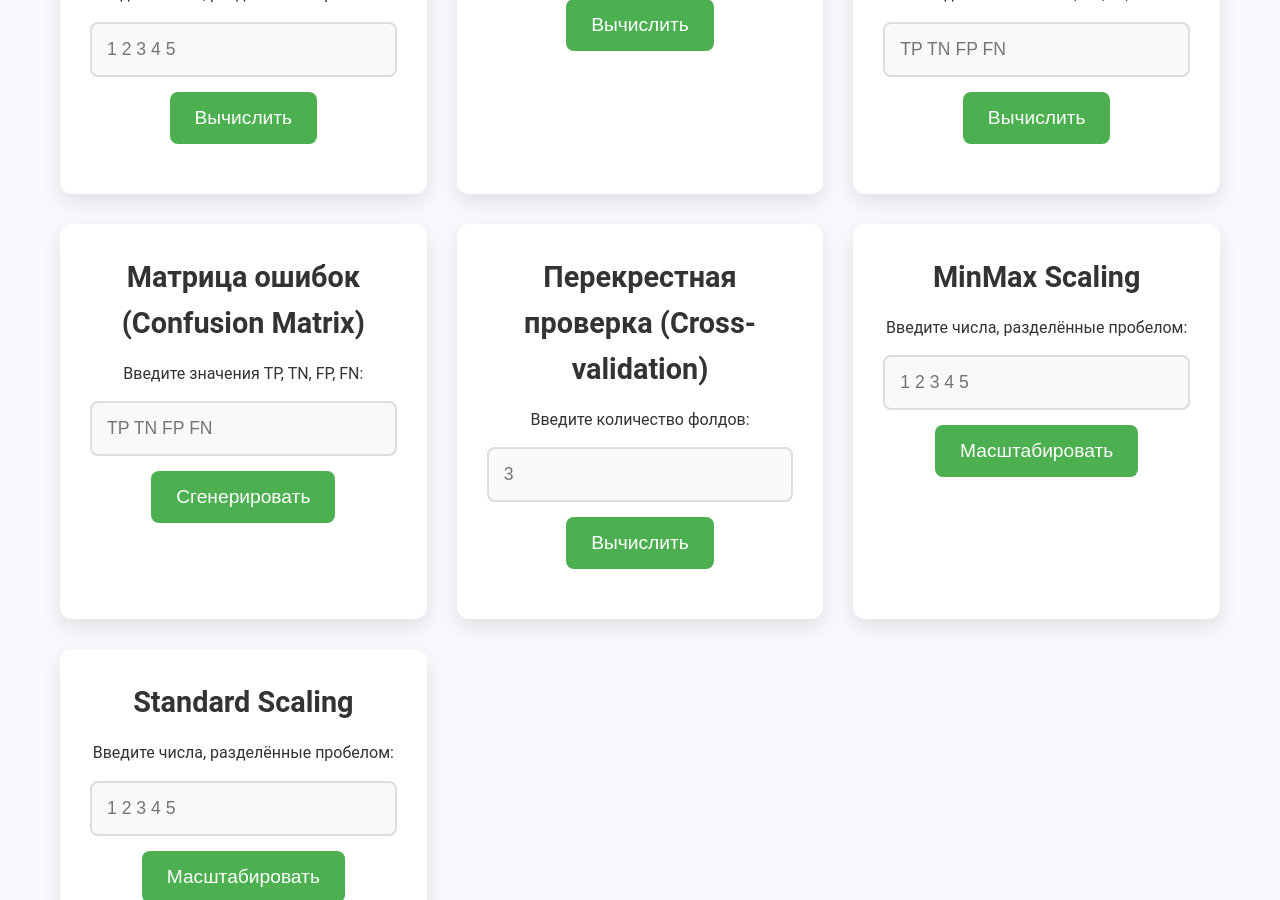
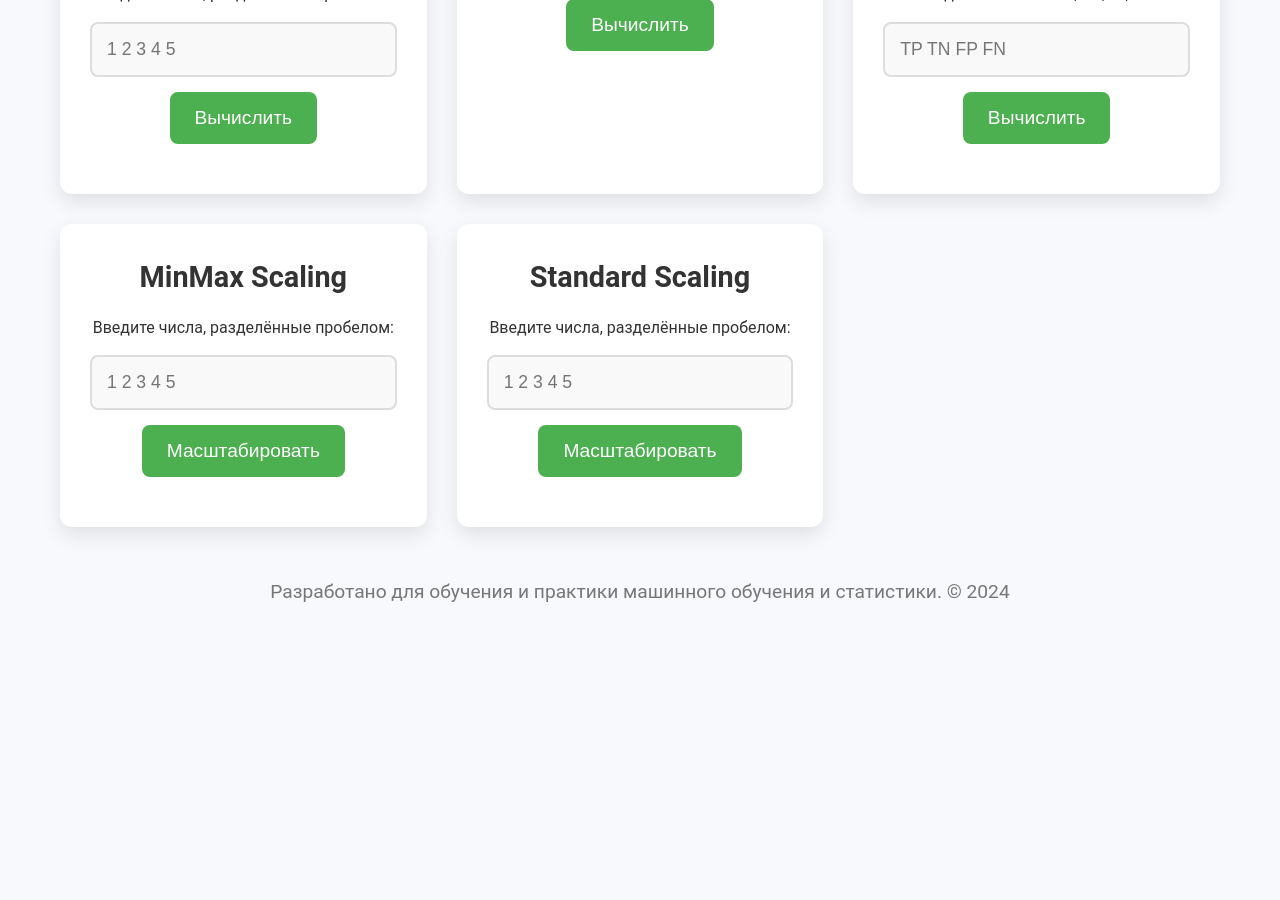
Before and after one commit to nediol/nediol.github.io, a Jekyll site: the page calc.html, which Jekyll copies as it is, in a window 1280 px wide and 900 px high, scrolled down 696 px. Built offline with Jekyll 4.4.1, drawn with Linux system fonts in a browser that asks for light colours; after the commit the page ends 1334 px from its top, so only the background shows below that.

Commit message:
Update calc.html

```diff
--- a/calc.html
+++ b/calc.html
@@ -180,24 +180,6 @@
             <p class="result" id="f1ScoreResult"></p>
         </div>
 
-        <!-- Матрица ошибок (Confusion Matrix) -->
-        <div class="card">
-            <h3>Матрица ошибок (Confusion Matrix)</h3>
-            <p>Введите значения TP, TN, FP, FN:</p>
-            <input type="text" id="confusionMatrixInput" placeholder="TP TN FP FN">
-            <button onclick="generateConfusionMatrix()">Сгенерировать</button>
-            <p class="result" id="confusionMatrixResult"></p>
-        </div>
-
-        <!-- Перекрестная проверка (Cross-validation) -->
-        <div class="card">
-            <h3>Перекрестная проверка (Cross-validation)</h3>
-            <p>Введите количество фолдов:</p>
-            <input type="number" id="foldsInput" placeholder="3">
-            <button onclick="crossValidation()">Вычислить</button>
-            <p class="result" id="crossValidationResult"></p>
-        </div>
-
         <!-- MinMax Scaling -->
         <div class="card">
             <h3>MinMax Scaling</h3>
```
